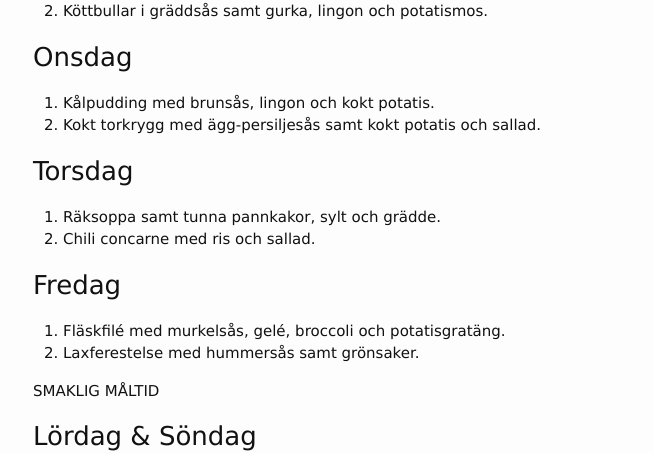
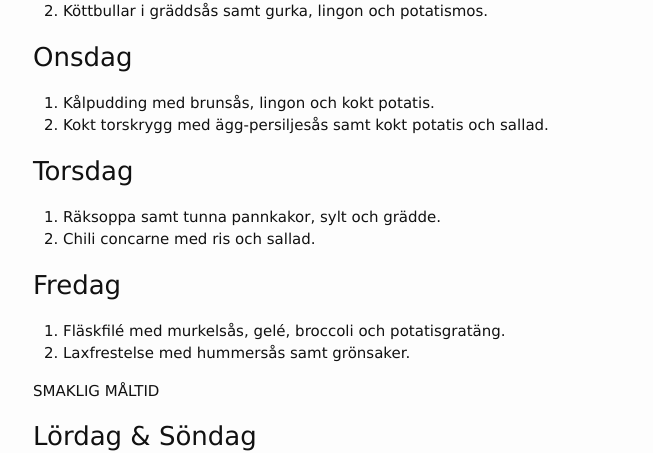
Before and after one commit to FarInn62/farinn62.github.io, a Jekyll site: the page built from lunch.md, in a window 1280 px wide. Shown: the part 375-828 px from the top of the page, without its empty margins (237-890 px from the left). Built offline with Jekyll 4.4.1, drawn with Linux system fonts in a browser that asks for light colours.

Commit message:
Update lunch.md

```diff
--- a/lunch.md
+++ b/lunch.md
@@ -22,7 +22,7 @@ Alla rätter: 100:- Take away: 85:-
 ### Onsdag
 
 1. Kålpudding med brunsås, lingon och kokt potatis.
-2. Kokt torkrygg med ägg-persiljesås samt kokt potatis och sallad.
+2. Kokt torskrygg med ägg-persiljesås samt kokt potatis och sallad.
 
 ### Torsdag
 
@@ -32,7 +32,7 @@ Alla rätter: 100:- Take away: 85:-
 ### Fredag
 
 1. Fläskfilé med murkelsås, gelé, broccoli och potatisgratäng.
-2. Laxferestelse med hummersås samt grönsaker.
+2. Laxfrestelse med hummersås samt grönsaker.
 
 SMAKLIG MÅLTID
 ### Lördag & Söndag
```
